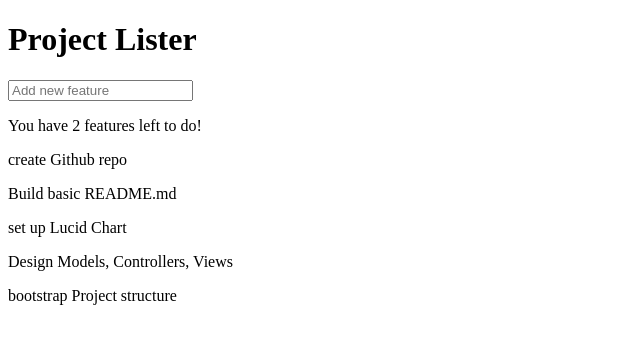
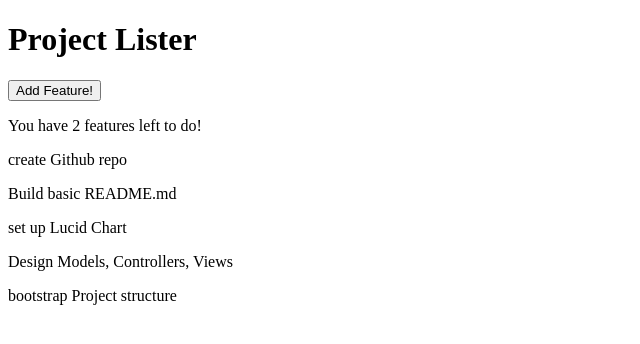
Before and after one commit to ritchey0713/midgardToDo, a plain HTML site: page index.html in a window 1280 px wide. Shown: the whole page, without its empty margins (0-640 px from the left). Drawn offline with Linux system fonts and the light colour scheme.

Commit message:
remove static input

```diff
--- a/index.html
+++ b/index.html
@@ -9,8 +9,7 @@
 <body>
 
     <h1>Project Lister</h1>
-    <input type="text" id="add-todo" placeholder="Add new feature">
-    <!-- <button id="create-feature">Add Feature!</button> -->
+    <button id="create-feature">Add Feature!</button>
 
 </body>
 <script src="toDo.js"></script>
```
